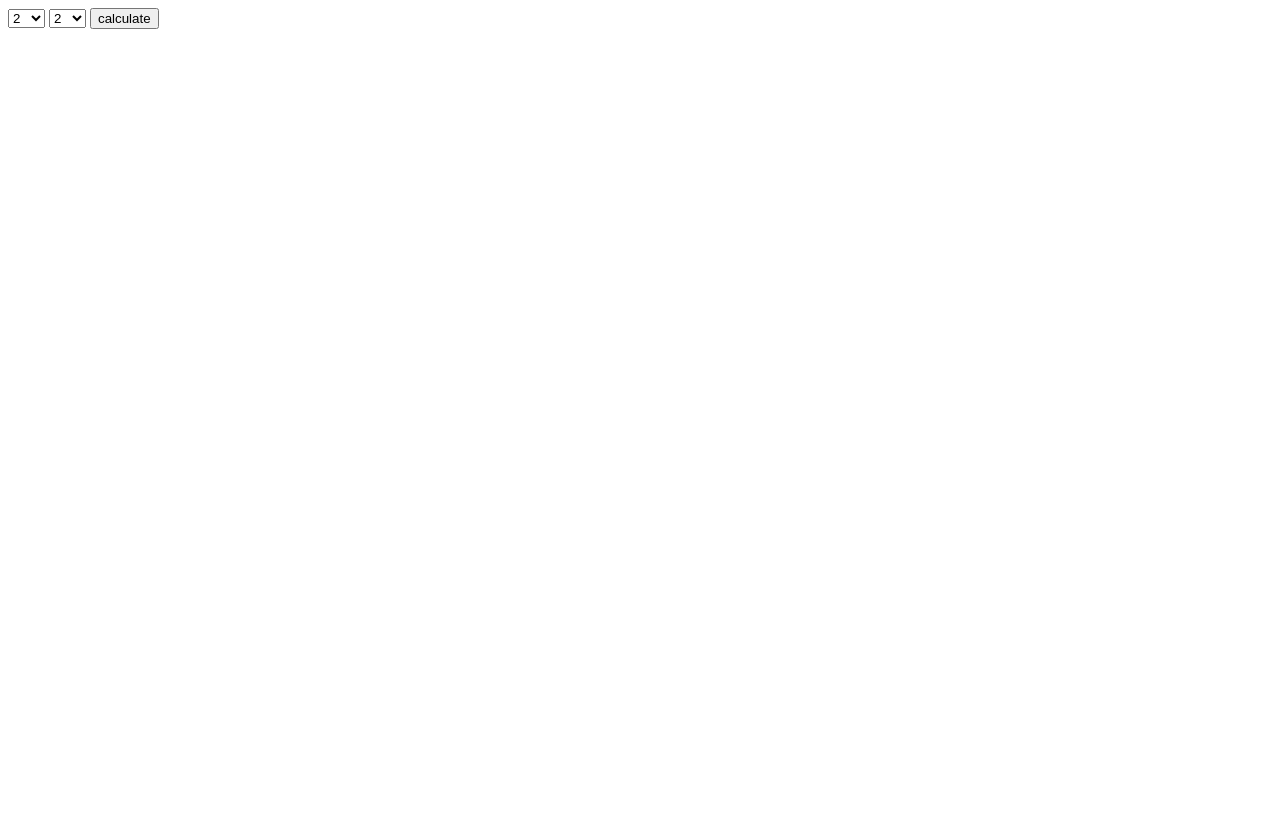
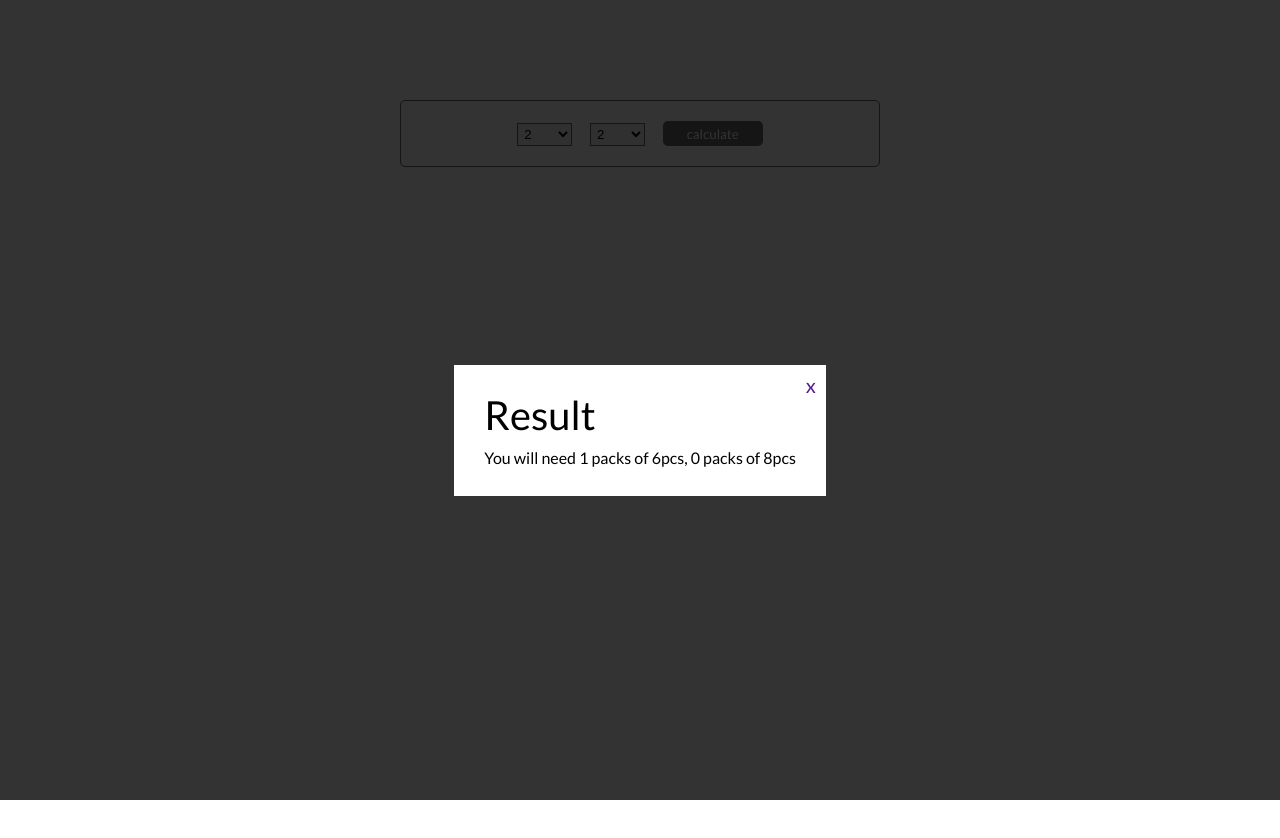
Before and after one commit to Latonna/js_calculator, a plain HTML site: page js_calculator/index.html in a window 1280 px wide. Both pictures are taken after a click on the button "calculate". Before the commit the page ends 800 px from the top, so only its background shows below. Drawn offline with nearby package versions, Linux system fonts and the light colour scheme.

Commit message:
add popup

```diff
--- a/js_calculator/css/style.css
+++ b/js_calculator/css/style.css
@@ -0,0 +1,201 @@
+@charset "UTF-8";
+
+@import url("https://fonts.googleapis.com/css2?family=Lato&display=swap");
+
+/*Обнуление*/
+
+* {
+  padding: 0;
+  margin: 0;
+  border: 0;
+}
+
+*,
+*:before,
+*:after {
+  -webkit-box-sizing: border-box;
+  box-sizing: border-box;
+}
+
+:focus,
+:active {
+  outline: none;
+}
+
+a:focus,
+a:active {
+  outline: none;
+}
+
+nav,
+footer,
+header,
+aside {
+  display: block;
+}
+
+html,
+body {
+  height: 100%;
+  width: 100%;
+  font-size: 100%;
+  line-height: 1;
+  font-size: 14px;
+  -ms-text-size-adjust: 100%;
+  -moz-text-size-adjust: 100%;
+  -webkit-text-size-adjust: 100%;
+}
+
+body {
+  font-family: "Lato";
+}
+
+body.lock {
+  overflow: hidden;
+}
+
+input,
+button,
+textarea {
+  font-family: inherit;
+}
+
+input::-ms-clear {
+  display: none;
+}
+
+button {
+  cursor: pointer;
+}
+
+button::-moz-focus-inner {
+  padding: 0;
+  border: 0;
+}
+
+a,
+a:visited {
+  text-decoration: none;
+}
+
+a:hover {
+  text-decoration: none;
+}
+
+ul li {
+  list-style: none;
+}
+
+img {
+  vertical-align: top;
+}
+
+h1,
+h2,
+h3,
+h4,
+h5,
+h6 {
+  font-size: inherit;
+  font-weight: inherit;
+}
+
+/*--------------------*/
+
+body {
+  font-family: "Lato";
+  height: 100%;
+}
+
+.container {
+  max-width: 500px;
+  margin: 0 auto;
+  padding: 0 10px;
+}
+
+.card {
+  margin-top: 100px;
+  border: 1px solid #676767;
+  padding: 20px;
+  border-radius: 5px;
+  text-align: center;
+}
+
+.form__option {
+  border: 1px solid #676767;
+  width: 55px;
+  padding: 2px;
+  margin-right: 15px;
+}
+
+.form__btn {
+  background-color: #676767;
+  color: #fff;
+  width: 100px;
+  height: 25px;
+  border-radius: 5px;
+}
+
+.popup {
+  position: fixed;
+  width: 100%;
+  height: 100%;
+  top: 0;
+  left: 0;
+  background-color: rgba(0, 0, 0, 0.8);
+  opacity: 0;
+  visibility: hidden;
+  overflow-y: auto;
+  overflow-x: hidden;
+}
+
+.popup.open {
+  opacity: 1;
+  visibility: visible;
+}
+
+.popup__body {
+  min-height: 100%;
+  display: -webkit-box;
+  display: -ms-flexbox;
+  display: flex;
+  -webkit-box-align: center;
+      -ms-flex-align: center;
+          align-items: center;
+  -webkit-box-pack: center;
+      -ms-flex-pack: center;
+          justify-content: center;
+  margin: 30px 10px;
+}
+
+.popup__content {
+  background-color: #fff;
+  color: #000;
+  max-width: 400px;
+  padding: 30px;
+  position: relative;
+}
+
+.popup__close {
+  position: absolute;
+  right: 10px;
+  top: 10px;
+  font-size: 20px;
+}
+
+.popup__title {
+  font-size: 40px;
+  margin: 0px 0px 15px 0px;
+}
+
+.popup__text {
+  font-size: 16px;
+}
+
+@media (max-width: 768px) {
+  body.lock {
+    width: 100%;
+    position: fixed;
+    overflow: hidden;
+  }
+}
--- a/js_calculator/index.html
+++ b/js_calculator/index.html
@@ -10,17 +10,31 @@
 
 <body>
 	<div class="wrapper">
-		<form action="#" id="form" >
-			<select name="" id="select_width">
+		<div class="container">
+			<div class="card">
+				<form action="#" id="form" class="form">
+				<select name="" id="select_width" class="form__option">
 
-			</select>
-			<select name="" id="select_length">
+				</select>
+				<select name="" id="select_length" class="form__option">
 
-			</select>
-			<button id="submit" type="submit">calculate</button>
-		</form>
+				</select>
+				<button id="submit" type="submit" class="form__btn">calculate</button>
+			</form>
+			</div>
+
+		</div>
+
 	</div>
-
+	<div class="popup" id="popup">
+		<div class="popup__body">
+			<div class="popup__content">
+				<a href="" class="popup__close" id="popup_close">x</a>
+				<div class="popup__title">Result</div>
+				<div class="popup__text" id="popup__text"></div>
+			</div>
+		</div>
+	</div>
 	<script src="https://code.jquery.com/jquery-3.3.1.min.js"></script>
 <script src="js/main.js"></script>
 <!-- <script src="https://maps.google.com/maps/api/js?sensor=false&amp;key="></script> -->
--- a/js_calculator/js/main.js
+++ b/js_calculator/js/main.js
@@ -9,9 +9,8 @@ for (let i = 0; i < arr.length; i++) {
 		el.value = j;
 		select.appendChild(el);
 	}
-
 }
-
+const popup = document.getElementById('popup');
 document.getElementById('submit').addEventListener('click', function (e) {
 	e.preventDefault();
 
@@ -20,26 +19,37 @@ document.getElementById('submit').addEventListener('click', function (e) {
 
 	let square = w.value * h.value;
 
-	let piecesTotal  = square / 4;
-	let packsOf8 = Math.ceil(piecesTotal  / 8);
-	let pсsIn8Packs  = packsOf8 * 8;
+	let piecesTotal = square / 4;
+	let packsOf8 = Math.ceil(piecesTotal / 8);
+	let pсsIn8Packs = packsOf8 * 8;
 
 	let counter8 = packsOf8;
 	let counter6 = 0;
 
 	for (let i = 0; i < packsOf8; i++) {
-		if (pсsIn8Packs  > piecesTotal ) {
-			pсsIn8Packs  -= 2;
+		if (pсsIn8Packs > piecesTotal) {
+			pсsIn8Packs -= 2;
 			counter8--;
 			counter6++;
-			if (pсsIn8Packs  == piecesTotal ) break;
-		} else if (pсsIn8Packs  == piecesTotal ) {
+			if (pсsIn8Packs == piecesTotal) break;
+		} else if (pсsIn8Packs == piecesTotal) {
 			break;
-		} else if (pсsIn8Packs  < piecesTotal ) {
+		} else if (pсsIn8Packs < piecesTotal) {
+			counter6--;
 			counter8++;
-			counter6--;
 			break;
 		}
 	}
 	console.log(`You will need ${counter6} packs of 6pcs, ${counter8} packs of 8pcs`);
+
+	let text = document.getElementById('popup__text');
+	text.textContent = `You will need ${counter6} packs of 6pcs, ${counter8} packs of 8pcs`;
+
+	popup.classList.add('open');
+
 });
+
+document.getElementById('popup_close').addEventListener('click', function (e) {
+	e.preventDefault();
+	popup.classList.remove('open');
+})
```
Also changed, not shown: js_calculator/css/style.min.css, js_calculator/js/main.min.js.
